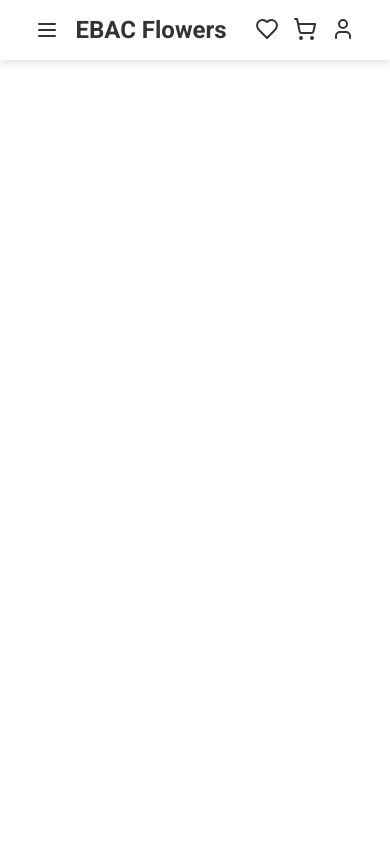
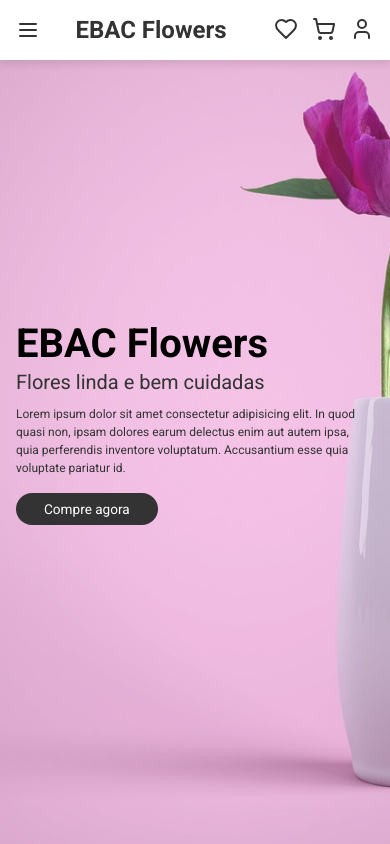
Before and after one commit to GuiZeroUm/EBAC-Flowers, a plain HTML site: page index.html in a window 390 px wide. Drawn offline with nearby package versions, Linux system fonts and the light colour scheme.

Commit message:
feat: add inicio

```diff
--- a/index.html
+++ b/index.html
@@ -29,6 +29,17 @@
         </div>
     </header>
 
+    <main>
+        <section class="inicio" id="inicio">
+            <div class="content">
+                <h3>EBAC Flowers</h3>
+                <span>Flores linda e bem cuidadas</span>
+                <p>Lorem ipsum dolor sit amet consectetur adipisicing elit. In quod quasi non, ipsam dolores earum delectus enim aut autem ipsa, quia perferendis inventore voluptatum. Accusantium esse quia voluptate pariatur id.</p>
+                <a href="" class="botao">Compre agora</a>
+            </div>
+        </section>
+    </main>
+
     <script src="https://code.jquery.com/jquery-3.7.1.min.js" integrity="sha256-/JqT3SQfawRcv/BIHPThkBvs0OEvtFFmqPF/lYI/Cxo=" crossorigin="anonymous"></script>
     <script>
         $(document).ready(function(){
--- a/styles.css
+++ b/styles.css
@@ -9,6 +9,26 @@
 html {
     font-size: 62.5%;
     scroll-behavior: smooth;
+}
+
+section {
+    padding: 2rem 9%;
+}
+
+.botao {
+    display: inline-block;
+    margin-top: 1rem;
+    border-radius: 5rem;
+    background-color: #333;
+    color: #fff;
+    padding: 1rem 3.5rem;
+    cursor: pointer;
+    font-size: 1.7rem;
+}
+
+.botao:hover {
+    transition: all 0.2s;
+    background-color: rgb(216, 108, 126);
 }
 
 header {
@@ -31,6 +51,11 @@ header .logo {
     font-weight: bold;
 }
 
+header .logo:hover {
+    transition: all 0.2s;
+    color: rgb(216, 108, 126);
+}
+
 header .nav a {
     font-size: 2rem;
     padding: 0 1.5rem;
@@ -39,7 +64,7 @@ header .nav a {
 
 header .nav a:hover {
     transition: all 0.2s;
-    color: pink;
+    color: rgb(216, 108, 126);
 }
 
 header .icones svg {
@@ -51,7 +76,7 @@ header .icones svg {
 
 header .icones svg:hover {
     transition: all 0.2s;
-    color: pink;
+    color: rgb(216, 108, 126);
 }
 
 header #toggler {
@@ -66,9 +91,53 @@ header #toggler {
     display: none;
 }
 
+.inicio {
+    display: flex;
+    align-items: center;
+    min-height: 100vh;
+    background: url(./imagens/home-flower.jpg);
+    background-size: cover;
+    background-position: center;
+}
+
+.inicio .content {
+    max-width: 50rem;
+}
+
+.inicio .content h3 {
+    font-size: 6rem;
+    color: #000;
+}
+
+.inicio .content span {
+    font-size: 3.5rem;
+    color: #333;
+    padding: 1rem 0;
+    line-height: 1.5;
+}
+
+.inicio .content p {
+    font-size: 1.5rem;
+    color: #333;
+    padding: 1rem 0;
+    line-height: 1.5;
+}
+
 @media screen and (max-width: 1023px) {
     html {
         font-size: 55%;
+    }
+
+    header {
+        padding: 2rem;
+    }
+
+    section {
+        padding: 2rem;
+    }
+
+    .home {
+        background-position: left;
     }
 }
 
@@ -94,6 +163,14 @@ header #toggler {
         border: 0.1rem solid rgba(0, 0, 0, 0.1);
         display: block;
     }
+
+    .inicio .content h3 {
+        font-size: 5rem;
+    }
+
+    .inicio .content span {
+        font-size: 2.5rem;
+    }
 }
 
 @media screen and (max-width: 450px) {
```
Also changed, not shown: imagens/home-flower.jpg (added).
